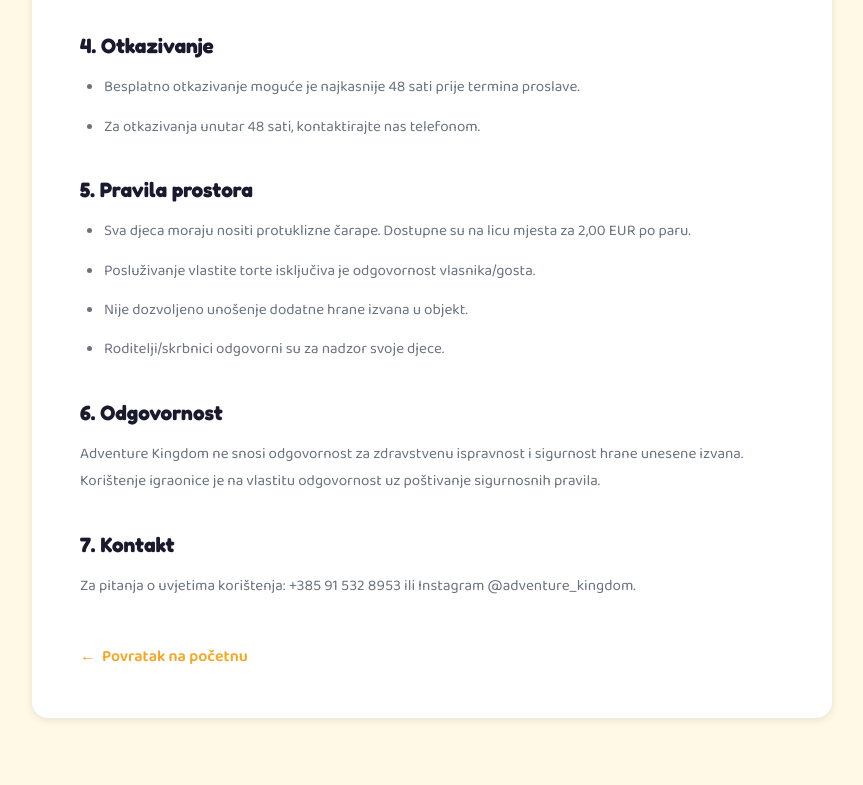
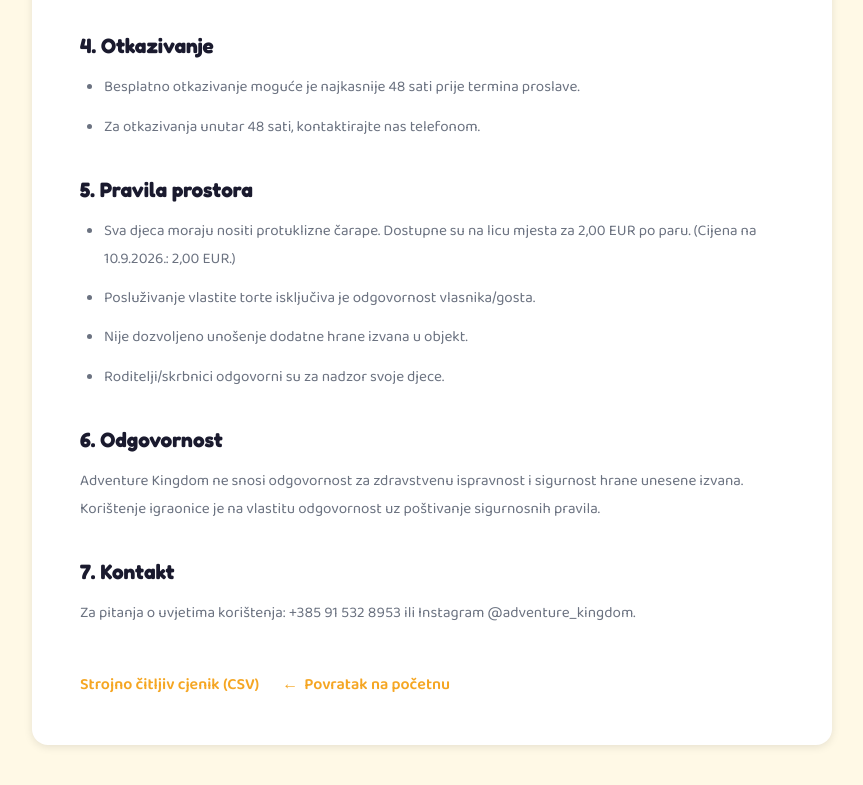
Before and after one commit to dk129213/AdventureKingdom, a website: page public/terms.html in a window 1280 px wide. Shown: the part 702-1487 px from the top of the page, without its empty margins (208-1071 px from the left). Drawn offline with Linux system fonts and the light colour scheme.

Commit message:
Anchor price on the Terms page, price list linked from both legal pages
A compliance sweep of every public page for a displayed price found one
left uncovered: the standalone Terms page advertises non-slip socks at
2,00 EUR with no anchor price beside it. The booking page carries the
same sentence and was already fixed; this separate file was missed. The
decision on displaying an additional price (NN 101/2026, point II)
applies wherever a price is advertised, so it now reads
"(Cijena na 10.9.2026.: 2,00 EUR.)".

Both legal pages now also link the machine-readable price list, which
they did not before. Only the homepage and the booking page carried that
link, and the Terms page is where someone looking for pricing terms
would reasonably go.

Co-Authored-By: Claude Opus 5 <noreply@anthropic.com>

```diff
--- a/public/terms.html
+++ b/public/terms.html
@@ -64,7 +64,7 @@
 
                     <h2>5. Pravila prostora</h2>
                     <ul>
-                        <li>Sva djeca moraju nositi protuklizne čarape. Dostupne su na licu mjesta za 2,00 EUR po paru.</li>
+                        <li>Sva djeca moraju nositi protuklizne čarape. Dostupne su na licu mjesta za 2,00 EUR po paru. (Cijena na 10.9.2026.: 2,00 EUR.)</li>
                         <li>Posluživanje vlastite torte isključiva je odgovornost vlasnika/gosta.</li>
                         <li>Nije dozvoljeno unošenje dodatne hrane izvana u objekt.</li>
                         <li>Roditelji/skrbnici odgovorni su za nadzor svoje djece.</li>
@@ -102,7 +102,7 @@
 
                     <h2>5. Venue Rules</h2>
                     <ul>
-                        <li>All children must wear non-slip socks. Available on-site for 2.00 EUR per pair.</li>
+                        <li>All children must wear non-slip socks. Available on-site for 2.00 EUR per pair. (Price on 10 Sept 2026: 2.00 EUR.)</li>
                         <li>Serving your own cake is the sole responsibility of the owner/guest.</li>
                         <li>No outside food is allowed on the premises.</li>
                         <li>Parents/guardians are responsible for supervising their children.</li>
@@ -115,6 +115,7 @@
                     <p>For questions about terms of service: +385 91 532 8953 or Instagram @adventure_kingdom.</p>
                 </div>
 
+                <a href="/cjenik" class="legal-back" style="margin-right:20px;"><span data-hr>Strojno čitljiv cjenik (CSV)</span><span data-en>Machine-readable price list (CSV)</span></a>
                 <a href="/" class="legal-back">&larr; <span data-hr>Povratak na početnu</span><span data-en>Back to home</span></a>
             </div>
         </div>
```
Also changed, not shown: public/privacy.html (+1 -0 lines).
